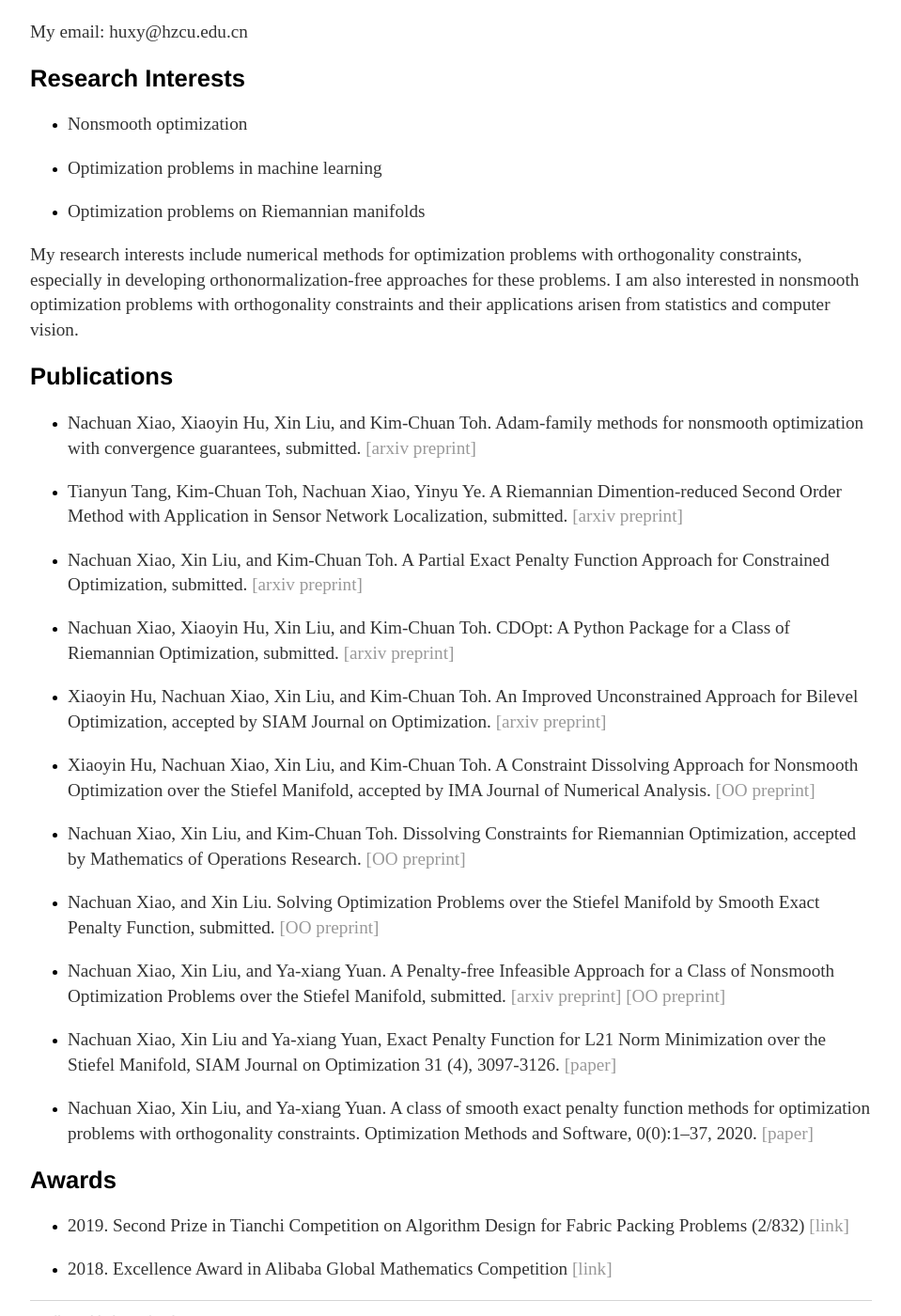
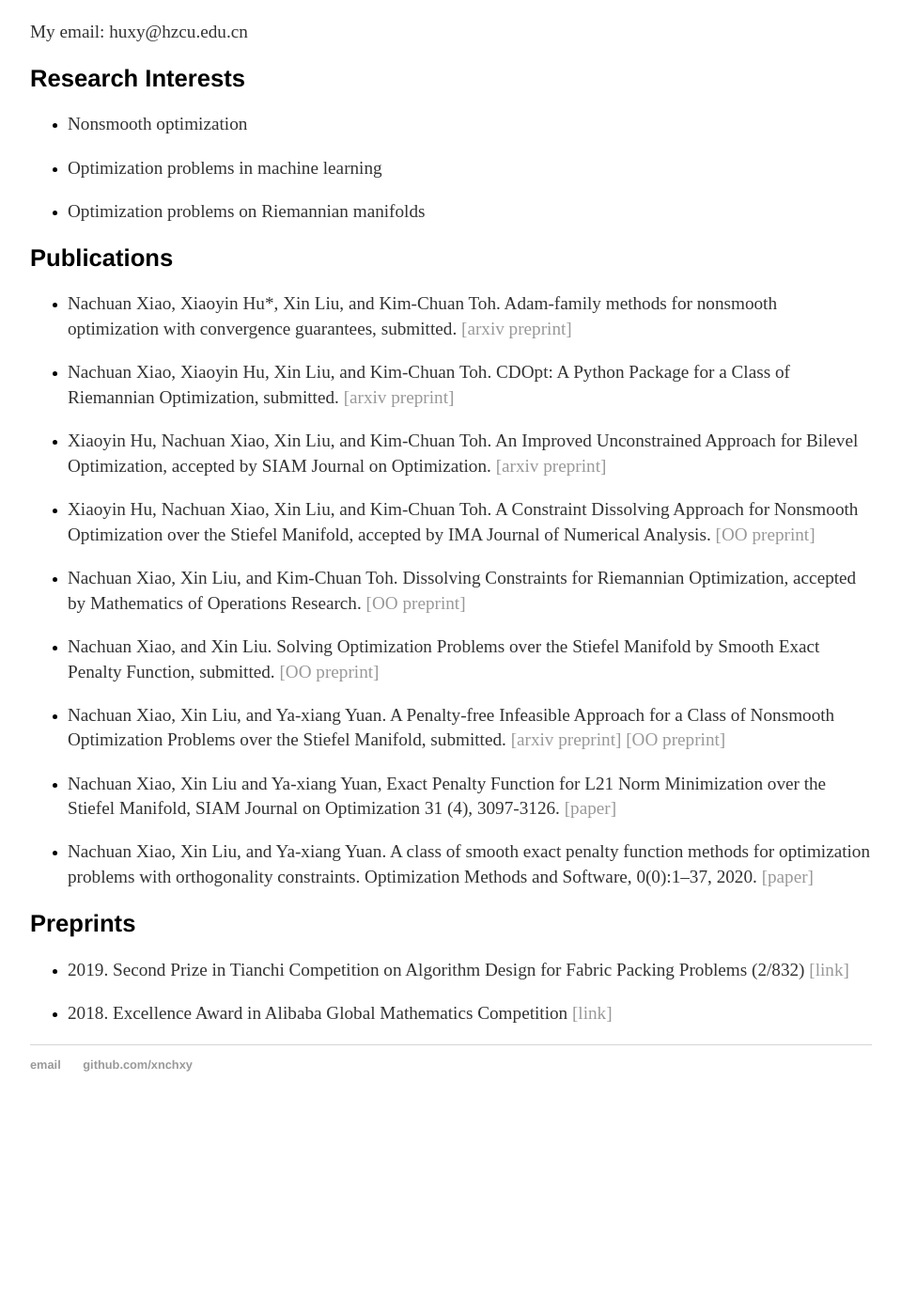
Before and after one commit to huxiaoyin708/huxiaoyin708.github.io, a Jekyll site: the page built from index.html, in a window 1280 px wide and 1400 px high, scrolled down 611 px. Shown: the whole window at 94% size, without its empty margins (160-1119 px from the left). Built offline with Jekyll 4.4.1, drawn with Linux system fonts in a browser that asks for light colours; after the commit the page ends 1811 px from its top, so only the background shows below that.

Commit message:
Update index.html

```diff
--- a/index.html
+++ b/index.html
@@ -16,13 +16,10 @@ title: Xiaoyin Hu's Homepage
 		<li><p>Optimization problems in machine learning</p></li>
 		<li><p>Optimization problems on Riemannian manifolds</p></li>
 	</ul>
-	<p>My research interests include numerical methods for optimization problems with orthogonality constraints, especially in developing orthonormalization-free approaches for these problems. I am also interested in nonsmooth optimization problems with orthogonality constraints and their applications arisen from statistics and computer vision.</p>
 </div>
 <div class="about">
         <h2>Publications</h2>
-	<ul><li><p>Nachuan Xiao, Xiaoyin Hu, Xin Liu, and Kim-Chuan Toh. Adam-family methods for nonsmooth optimization with convergence guarantees, submitted. <a href="https://arxiv.org/abs/2305.03938">[arxiv preprint] </a></p></li>
-		<li><p>Tianyun Tang, Kim-Chuan Toh, Nachuan Xiao, Yinyu Ye. A Riemannian Dimention-reduced Second Order Method with Application in Sensor Network Localization, submitted. <a href="https://arxiv.org/abs/2304.10092">[arxiv preprint] </a></p></li>
-		<li><p>Nachuan Xiao, Xin Liu, and Kim-Chuan Toh. A Partial Exact Penalty Function Approach for Constrained Optimization, submitted. <a href="https://arxiv.org/abs/2304.01467">[arxiv preprint] </a></p></li>
+	<ul><li><p>Nachuan Xiao, Xiaoyin Hu*, Xin Liu, and Kim-Chuan Toh. Adam-family methods for nonsmooth optimization with convergence guarantees, submitted. <a href="https://arxiv.org/abs/2305.03938">[arxiv preprint] </a></p></li>
 		<li><p>Nachuan Xiao, Xiaoyin Hu, Xin Liu, and Kim-Chuan Toh. CDOpt: A Python Package for a Class of Riemannian Optimization, submitted. <a href="https://arxiv.org/abs/2212.02698">[arxiv preprint] </a></p></li>
 		<li><p>Xiaoyin Hu, Nachuan Xiao, Xin Liu, and Kim-Chuan Toh. An Improved Unconstrained Approach for Bilevel Optimization, accepted by SIAM Journal on Optimization. <a href="https://arxiv.org/abs/2208.00732">[arxiv preprint] </a></p></li>
 		<li><p>Xiaoyin Hu, Nachuan Xiao, Xin Liu, and Kim-Chuan Toh. A Constraint Dissolving Approach for Nonsmooth Optimization over the Stiefel Manifold, accepted by IMA Journal of Numerical Analysis. <a href="http://www.optimization-online.org/DB_HTML/2022/05/8924.html">[OO preprint] </a></p></li>
@@ -34,7 +31,7 @@ title: Xiaoyin Hu's Homepage
 	</ul>
 </div>
 <div class="about">
-        <h2>Awards</h2>
+	<h2>Preprints</h2>
 	<ul>
 		<li><p>2019. Second Prize in Tianchi Competition on Algorithm Design for Fabric Packing Problems (2/832) <a href="https://tianchi.aliyun.com/competition/entrance/231749/rankingList">[link]</a></p></li>
 		<li><p>2018. Excellence Award in Alibaba Global Mathematics Competition <a href="https://102.alibaba.com/math/finalcontest/result.html">[link]</a></p></li>
```
